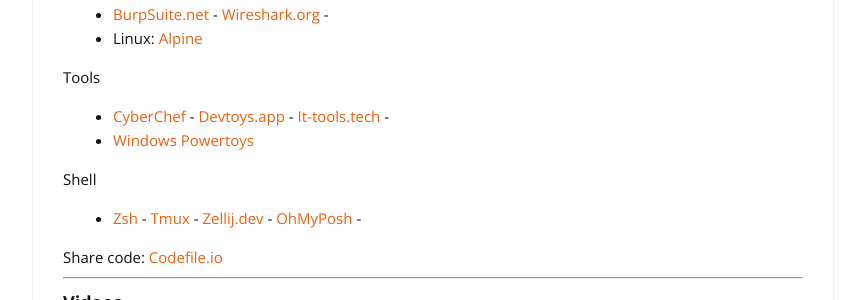
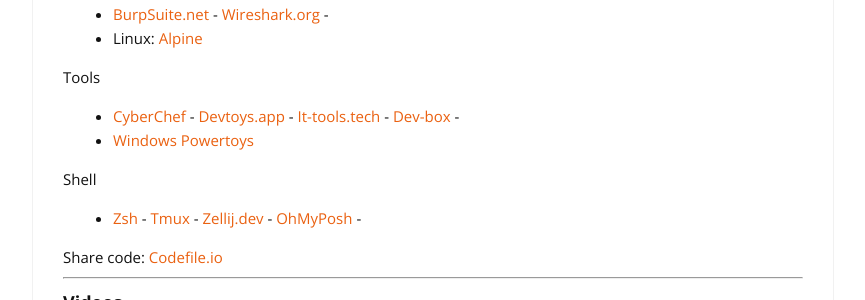
Before and after one commit to cylmat/cylmat.github.io, a Jekyll site: the page built from _pages/USEFUL.md, in a window 1280 px wide and 900 px high, scrolled down 3294 px. Shown: the part 154-454 px from the top of the window, without its empty margins (207-1072 px from the left). Built offline with Jekyll 4.4.1, drawn with Linux system fonts in a browser that asks for light colours; nearby versions of some CDN libraries.

Commit message:
Update USEFUL.md

```diff
--- a/_pages/USEFUL.md
+++ b/_pages/USEFUL.md
@@ -151,7 +151,7 @@
 * Linux: [Alpine](https://www.alpinelinux.org)
 
 Tools
-* [CyberChef](https://gchq.github.io/CyberChef) - [Devtoys.app](https://devtoys.app) - [It-tools.tech](https://it-tools.tech) -
+* [CyberChef](https://gchq.github.io/CyberChef) - [Devtoys.app](https://devtoys.app) - [It-tools.tech](https://it-tools.tech) - [Dev-box](https://www.dev-box.app/) -
 * [Windows Powertoys](https://learn.microsoft.com/en-us/windows/powertoys)
 
 Shell
```
